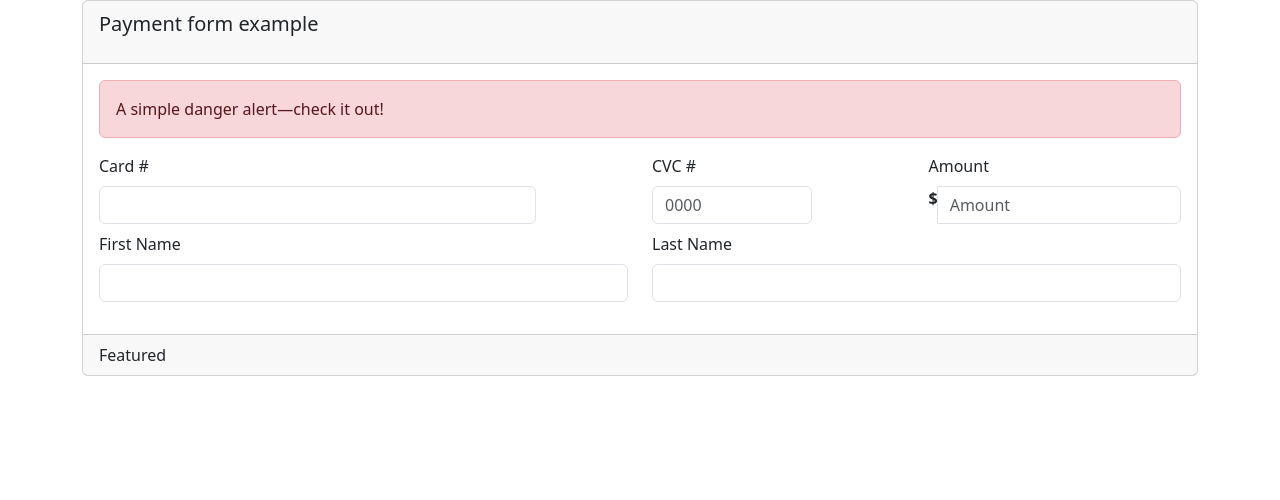
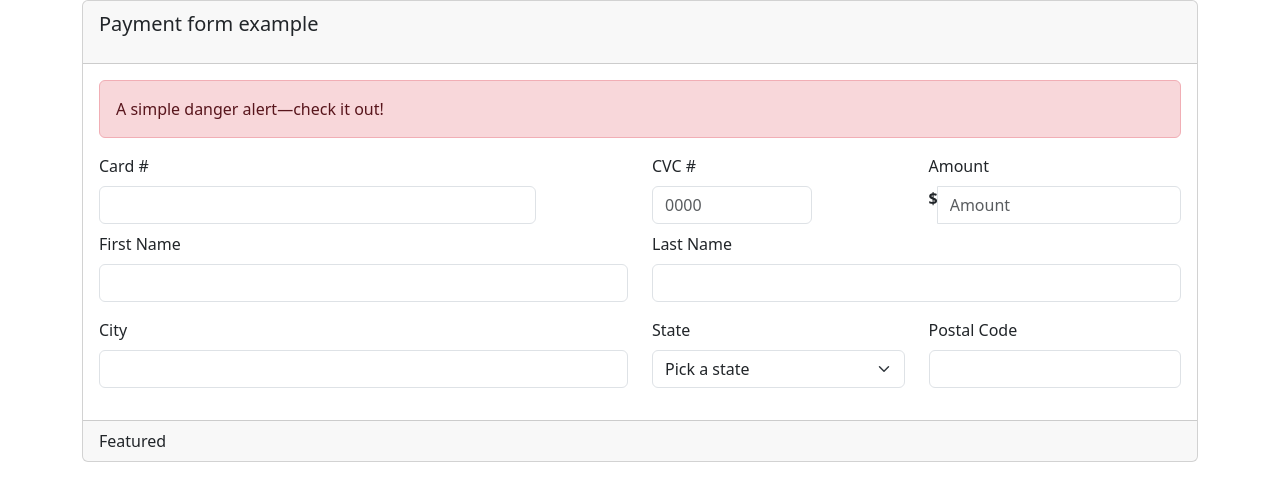
Before and after one commit to 4GeeksAcademy/fs-pt-118-JorgeVila-Formulario, a plain HTML site: page index.html in a window 1280 px wide. Drawn offline with nearby package versions, Linux system fonts and the light colour scheme.

Commit message:
cuarta linea del formulario completada

```diff
--- a/index.html
+++ b/index.html
@@ -65,7 +65,7 @@
                         </div>
 
 
-                        <!--TERCERA FILA-->
+                        <!--TERCERA FILA First name y Last name-->
                         <div class="row mt-2">
                             <div class="col-sm-12 col-md-6 col-lg-6">
                                 <div class="mb-3">
@@ -85,7 +85,34 @@
 
                         </div>
 
-                        <!---->
+                        <!--CUARTA FILA City, state y postal Code-->
+                        <div class="row align-items-center">
+                            <div class="col-sm-12 col-md-6 col-lg-6">
+                                <div class="mb-3 ">
+                                    <label for="exampleInputEmail1" class="form-label">City</label>
+                                    <input type="email" class="form-control" id="exampleInputEmail1"
+                                        aria-describedby="emailHelp">
+                                </div>
+                            </div>
+                            <div class="col-sm-12 col-md-3 col-lg-3">
+                                <div class="mb-3">
+                                    <label for="exampleInputEmail1" class="form-label">State</label>
+                                    <select class="form-select  " aria-label="Default select example">
+                                        <option selected>Pick a state</option>
+                                        <option value="1">Valencia</option>
+                                        <option value="2">Castellon</option>
+                                        <option value="3">Alicante</option>
+                                    </select>
+                                </div>
+                            </div>
+                            <div class="col-sm-12 col-md-3 col-lg-3">
+                                <div class="mb-3">
+                                    <label for="exampleInputEmail1" class="form-label">Postal Code</label>
+                                    <input type="email" class="form-control" id="exampleInputEmail1"
+                                        aria-describedby="emailHelp">
+                                </div>
+                            </div>
+                        </div>
                         <!---->
                         <!---->
 
```
